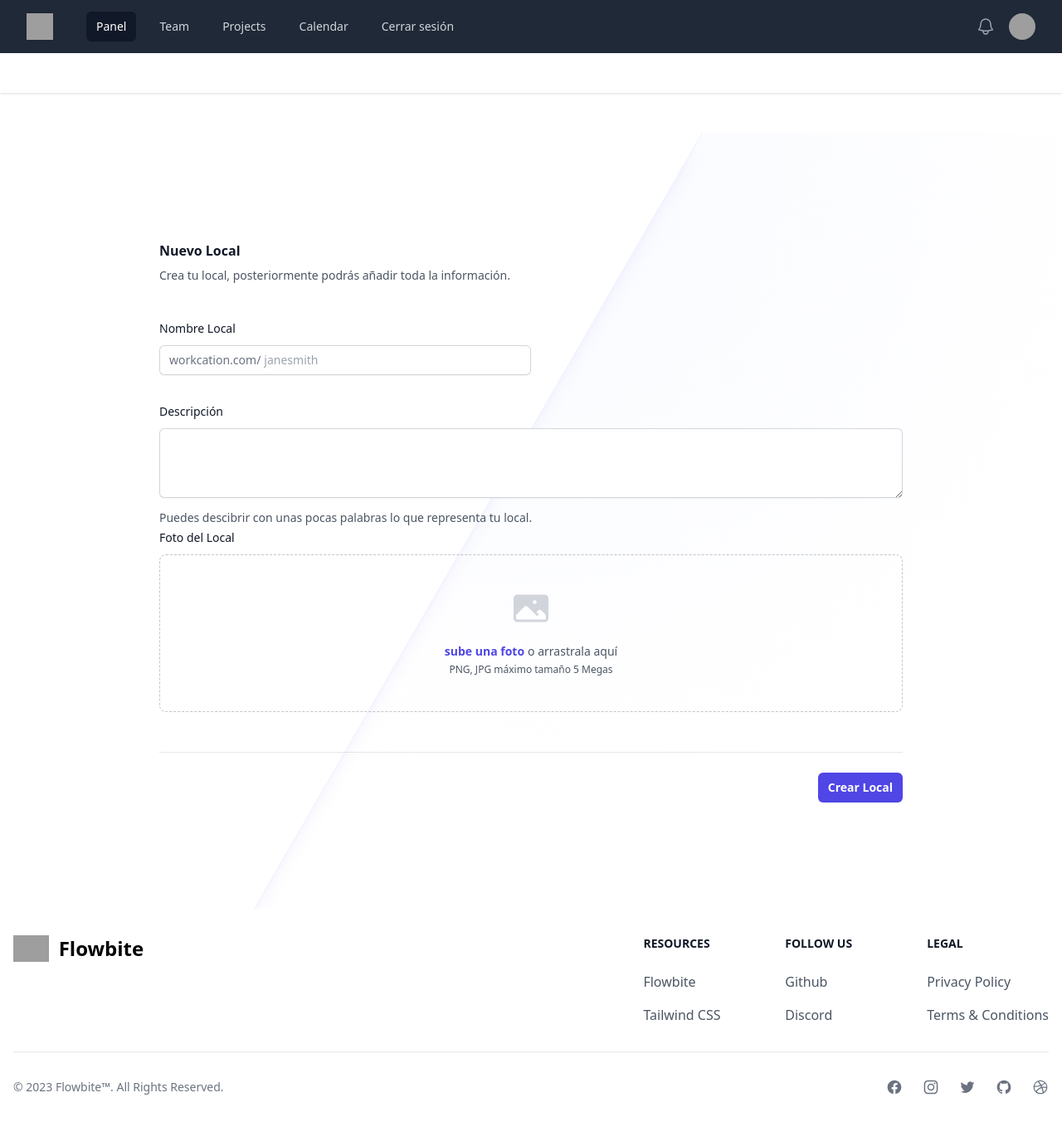
After one commit to luishgc93-cc/restaurant-menu-creator-symfony, a Symfony app: template templates/Panel/Sections/newLocal.html.twig in a window 1280 px wide. The commit adds this page. Shown: the whole page at 83% size. Run offline with Twig, Linux system fonts and the light colour scheme; the template is opened without the code that fills it, so the values that code supplies are empty; some libraries are stand-ins or nearby versions; grey boxes are pictures that could not be loaded.

Commit message:
modify orchestrator for get locals and save

````diff
--- a/config/routes.yaml
+++ b/config/routes.yaml
@@ -24,5 +24,8 @@ panel:
   path: /panel
   controller: App\Infrastructure\Controller\PanelController::panelControllerAction
 #Portada de locales
-
+panel-new-local:
+  path: /panel/nuevo-local
+  controller: App\Infrastructure\Controller\PanelController::createLocalAction
+  methods: [GET, POST]
 #Editar local
--- a/src/Domain/Model/Local.php
+++ b/src/Domain/Model/Local.php
@@ -63,7 +63,7 @@ class Local
     private $usuarios;
 
     /**
-     * @ORM\Column(type="string", length=255)
+     * @ORM\Column(type="string", length=255, nullable=true)
      */
     private $estilo;
 
--- a/templates/Includes/menuHeader.html.twig
+++ b/templates/Includes/menuHeader.html.twig
@@ -9,7 +9,7 @@
           <div class="hidden md:block">
             <div class="ml-10 flex items-baseline space-x-4">
               <!-- Current: "bg-gray-900 text-white", Default: "text-gray-300 hover:bg-gray-700 hover:text-white" -->
-              <a href="#" class="bg-gray-900 text-white rounded-md px-3 py-2 text-sm font-medium" aria-current="page">Dashboard</a>
+              <a href="/panel" class="bg-gray-900 text-white rounded-md px-3 py-2 text-sm font-medium" aria-current="page">Panel</a>
               <a href="#" class="text-gray-300 hover:bg-gray-700 hover:text-white rounded-md px-3 py-2 text-sm font-medium">Team</a>
               <a href="#" class="text-gray-300 hover:bg-gray-700 hover:text-white rounded-md px-3 py-2 text-sm font-medium">Projects</a>
               <a href="#" class="text-gray-300 hover:bg-gray-700 hover:text-white rounded-md px-3 py-2 text-sm font-medium">Calendar</a>
--- /dev/null
+++ b/templates/Panel/Sections/newLocal.html.twig
@@ -0,0 +1,86 @@
+{% extends 'base.html.twig' %}
+
+{% block title %}Añade un nuevo local{% endblock %}
+{% block head %}
+    {{ parent() }}
+{% endblock %}
+{% block body %}
+
+
+<section class="relative isolate overflow-hidden bg-white px-6 py-24 sm:py-32 lg:px-8">
+  <div class="absolute inset-0 -z-10 bg-[radial-gradient(45rem_50rem_at_top,theme(colors.indigo.100),white)] opacity-20"></div>
+  <div class="absolute inset-y-0 right-1/2 -z-10 mr-16 w-[200%] origin-bottom-left skew-x-[-30deg] bg-white shadow-xl shadow-indigo-600/10 ring-1 ring-indigo-50 sm:mr-28 lg:mr-0 xl:mr-16 xl:origin-center"></div>
+  <div class="mx-auto max-w-2xl lg:max-w-4xl">
+<!--
+  This example requires some changes to your config:
+
+  ```
+  // tailwind.config.js
+  module.exports = {
+    // ...
+    plugins: [
+      // ...
+      require('@tailwindcss/forms'),
+    ],
+  }
+  ```
+-->
+<form  action="{{ path('panel-new-local') }}" method="post" >
+  <div class="space-y-22">
+    <div class="border-b border-gray-900/10 pb-12">
+      <h2 class="text-base font-semibold leading-7 text-gray-900">Nuevo Local</h2>
+      <p class="mt-1 text-sm leading-6 text-gray-600">Crea tu local, posteriormente podrás añadir toda la información.</p>
+
+      <div class="mt-10 grid grid-cols-1 gap-x-6 gap-y-8 sm:grid-cols-6">
+        <div class="sm:col-span-4">
+          <label for="local" class="block text-sm font-medium leading-6 text-gray-900">Nombre Local</label>
+          <div class="mt-2">
+            <div class="flex rounded-md shadow-sm ring-1 ring-inset ring-gray-300 focus-within:ring-2 focus-within:ring-inset focus-within:ring-indigo-600 sm:max-w-md">
+              <span class="flex select-none items-center pl-3 text-gray-500 sm:text-sm">workcation.com/</span>
+              <input type="text" name="local" id="local" autocomplete="local" class="block flex-1 border-0 bg-transparent py-1.5 pl-1 text-gray-900 placeholder:text-gray-400 focus:ring-0 sm:text-sm sm:leading-6" placeholder="janesmith">
+            </div>
+          </div>
+        </div>
+
+        <div class="col-span-full">
+          <label for="about" class="block text-sm font-medium leading-6 text-gray-900">Descripción</label>
+          <div class="mt-2">
+            <textarea id="descripcion" name="descripcion" rows="3" class="block w-full rounded-md border-0 py-1.5 text-gray-900 shadow-sm ring-1 ring-inset ring-gray-300 placeholder:text-gray-400 focus:ring-2 focus:ring-inset focus:ring-indigo-600 sm:text-sm sm:leading-6"></textarea>
+          </div>
+          <p class="mt-3 text-sm leading-6 text-gray-600">Puedes descibrir con unas pocas palabras lo que representa tu local.</p>
+        </div>
+    </div>
+
+        <div class="col-span-full">
+          <label for="cover-photo" class="block text-sm font-medium leading-6 text-gray-900">Foto del Local</label>
+          <div class="mt-2 flex justify-center rounded-lg border border-dashed border-gray-900/25 px-6 py-10">
+            <div class="text-center">
+              <svg class="mx-auto h-12 w-12 text-gray-300" viewBox="0 0 24 24" fill="currentColor" aria-hidden="true">
+                <path fill-rule="evenodd" d="M1.5 6a2.25 2.25 0 012.25-2.25h16.5A2.25 2.25 0 0122.5 6v12a2.25 2.25 0 01-2.25 2.25H3.75A2.25 2.25 0 011.5 18V6zM3 16.06V18c0 .414.336.75.75.75h16.5A.75.75 0 0021 18v-1.94l-2.69-2.689a1.5 1.5 0 00-2.12 0l-.88.879.97.97a.75.75 0 11-1.06 1.06l-5.16-5.159a1.5 1.5 0 00-2.12 0L3 16.061zm10.125-7.81a1.125 1.125 0 112.25 0 1.125 1.125 0 01-2.25 0z" clip-rule="evenodd" />
+              </svg>
+              <div class="mt-4 flex text-sm leading-6 text-gray-600">
+                <label for="file-upload" class="relative cursor-pointer rounded-md bg-white font-semibold text-indigo-600 focus-within:outline-none focus-within:ring-2 focus-within:ring-indigo-600 focus-within:ring-offset-2 hover:text-indigo-500">
+                  <span>sube una foto</span>
+                  <input id="file-upload" name="file-upload" type="file" class="sr-only">
+                </label>
+                <p class="pl-1">o arrastrala aquí</p>
+              </div>
+              <p class="text-xs leading-5 text-gray-600">PNG, JPG máximo tamaño 5 Megas</p>
+            </div>
+          </div>
+        </div>
+
+
+  </div>
+
+  <div class="mt-6 flex items-center justify-end gap-x-6">
+    <button type="submit" class="rounded-md bg-indigo-600 px-3 py-2 text-sm font-semibold text-white shadow-sm hover:bg-indigo-500 focus-visible:outline focus-visible:outline-2 focus-visible:outline-offset-2 focus-visible:outline-indigo-600">Crear Local</button>
+  </div>
+</form>
+
+  </div>
+</section>
+
+
+
+{% endblock %}
--- a/templates/Panel/panel.html.twig
+++ b/templates/Panel/panel.html.twig
@@ -12,10 +12,14 @@
       <p class="mt-4 text-gray-500">The walnut wood card tray is precision milled to perfectly fit a stack of Focus cards. The powder coated steel divider separates active cards from new ones, or can be used to archive important task lists.</p>
 
       <dl class="mt-16 grid grid-cols-1 gap-x-6 gap-y-10 sm:grid-cols-2 sm:gap-y-16 lg:gap-x-8">
+
+      <a href="/panel/nuevo-local">
         <div class="border-t border-gray-200 pt-4">
           <dt class="font-medium text-gray-900">Crear Locales</dt>
           <dd class="mt-2 text-sm text-gray-500">Designed by Good Goods, Inc.</dd>
         </div>
+      </a>
+
         <div class="border-t border-gray-200 pt-4">
           <dt class="font-medium text-gray-900">Cuenta</dt>
           <dd class="mt-2 text-sm text-gray-500">Solid walnut base with rare earth magnets and powder coated steel card cover</dd>
````
Also changed, not shown: src/Application/Orchestrator/PanelOrchestrator.php (+27 -5 lines), src/Infrastructure/Controller/PanelController.php (+9 -1 lines), src/Infrastructure/Persistence/Doctrine/Repository/LocalRepository.php (added, +45 -0 lines).
